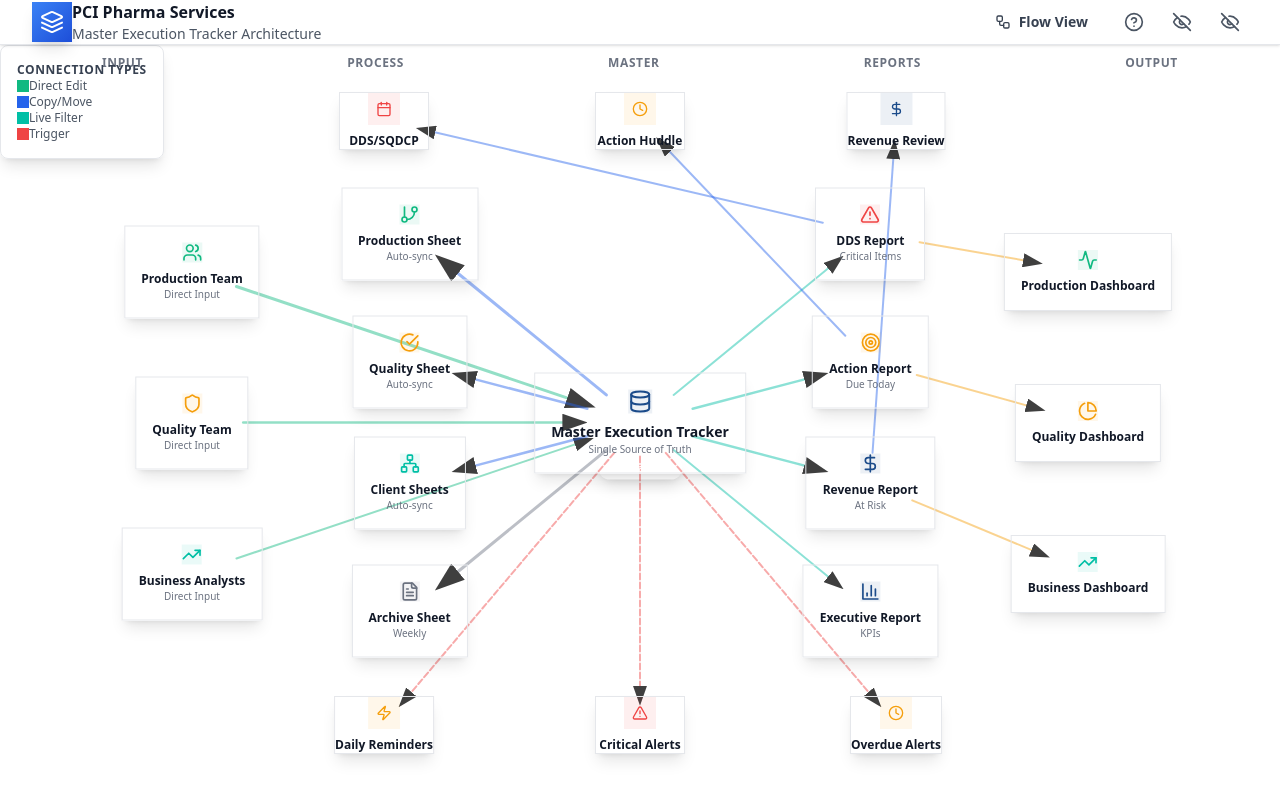
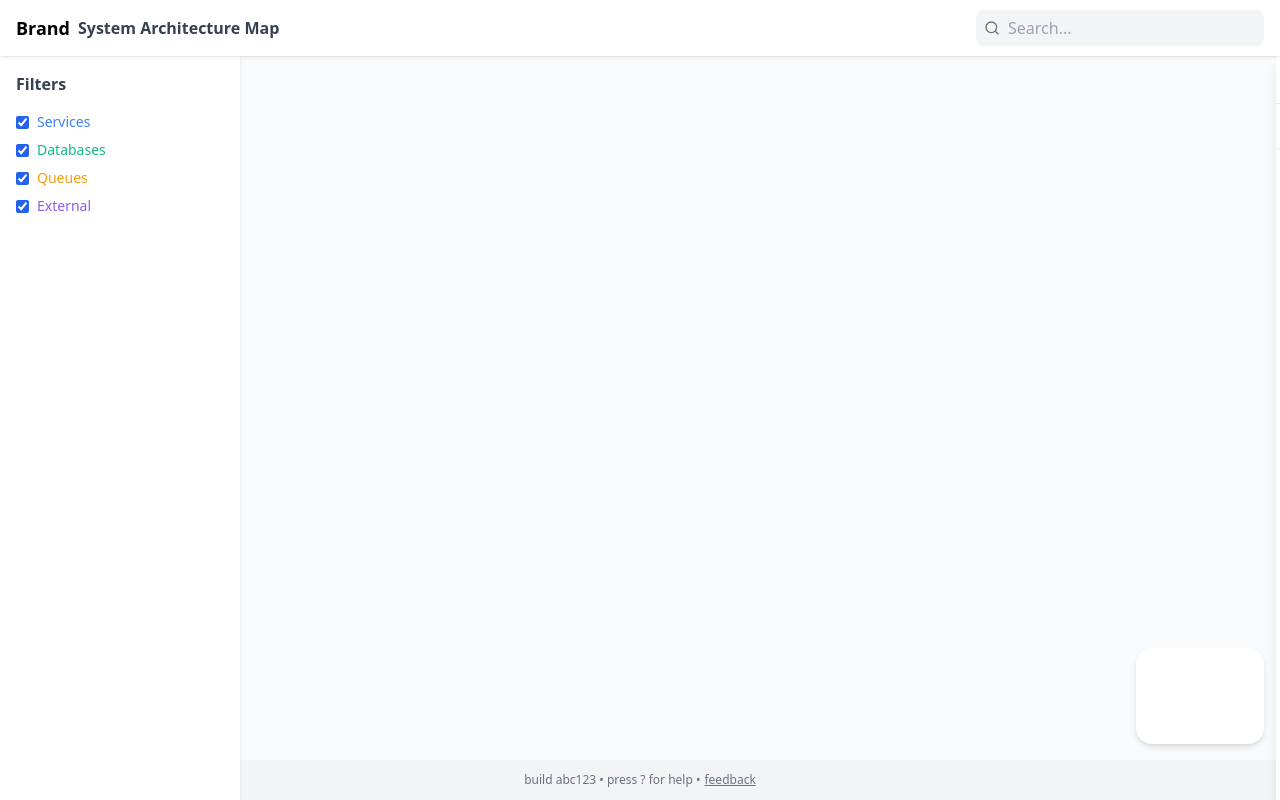
Before and after one commit to Boozy090121/mastersheet, a React (Vite) app: page / in a window 1280 px wide. Built offline with nearby package versions, Linux system fonts and the light colour scheme.

Commit message:
Add redesign layout components

```diff
--- a/src/App.jsx
+++ b/src/App.jsx
@@ -1,6 +1,6 @@
 import React from 'react';
-import SystemArchitectureMap from '../components/SystemArchitectureMap';
+import Layout from './components/Layout';
 
 export default function App() {
-  return <SystemArchitectureMap />;
+  return <Layout />;
 }
--- /dev/null
+++ b/src/components/Footer.jsx
@@ -0,0 +1,9 @@
+import React from 'react';
+
+export default function Footer() {
+  return (
+    <footer className="h-10 bg-gray-100 dark:bg-gray-900 text-xs text-gray-500 flex items-center justify-center">
+      build abc123 • press ? for help • <a href="mailto:feedback@example.com" className="underline ml-1">feedback</a>
+    </footer>
+  );
+}
--- /dev/null
+++ b/src/components/GraphCanvas.jsx
@@ -0,0 +1,44 @@
+import React, { useRef, useEffect } from 'react';
+import { useMap } from '../context/MapContext';
+
+export default function GraphCanvas() {
+  const { nodes, edges, setSelected } = useMap();
+  const svgRef = useRef(null);
+
+  useEffect(() => {
+    // Placeholder for WebWorker based force simulation
+    // TODO: integrate d3-force with a worker for smooth 60fps layout
+  }, [nodes, edges]);
+
+  return (
+    <div className="flex-1 relative">
+      <svg ref={svgRef} className="w-full h-full" aria-label="system-graph">
+        {edges.map((e, i) => (
+          <line
+            key={i}
+            x1="0"
+            y1="0"
+            x2="0"
+            y2="0"
+            stroke="#d1d5db"
+            strokeWidth="1.5"
+          />
+        ))}
+        {nodes.map(n => (
+          <g key={n.id} className="cursor-pointer" onClick={() => setSelected(n)}>
+            <circle r="10" fill="#3b82f6" />
+            <text
+              className="text-xs text-gray-700"
+              x="12"
+              y="4"
+            >
+              {n.label}
+            </text>
+          </g>
+        ))}
+      </svg>
+      {/* Mini map */}
+      <div className="absolute bottom-4 right-4 w-32 h-24 bg-white rounded-2xl shadow-md" />
+    </div>
+  );
+}
--- /dev/null
+++ b/src/components/Header.jsx
@@ -0,0 +1,26 @@
+import React from 'react';
+import { Search } from 'lucide-react';
+import { useMap } from '../context/MapContext';
+
+export default function Header() {
+  const { search, setSearch } = useMap();
+
+  return (
+    <header className="fixed top-0 inset-x-0 h-14 bg-white dark:bg-gray-800 shadow flex items-center px-4 z-40">
+      <div className="flex-1 flex items-center space-x-2">
+        <span className="font-bold text-lg">Brand</span>
+        <h1 className="font-semibold text-gray-700 dark:text-gray-200">System Architecture Map</h1>
+      </div>
+      <div className="relative w-72">
+        <Search className="absolute left-2 top-2.5 w-4 h-4 text-gray-500" />
+        <input
+          aria-label="Search nodes"
+          className="w-full pl-8 pr-2 py-1.5 rounded-lg bg-gray-100 dark:bg-gray-700 focus:outline-none"
+          value={search}
+          onChange={e => setSearch(e.target.value)}
+          placeholder="Search..."
+        />
+      </div>
+    </header>
+  );
+}
--- /dev/null
+++ b/src/components/Layout.jsx
@@ -0,0 +1,32 @@
+import React, { useState } from 'react';
+import Header from './Header';
+import Sidebar from './Sidebar';
+import GraphCanvas from './GraphCanvas';
+import SlideOver from './SlideOver';
+import Footer from './Footer';
+import { MapProvider, useMap } from '../context/MapContext';
+
+function InnerLayout() {
+  const [sidebarOpen, setSidebarOpen] = useState(true);
+  const { selected, setSelected } = useMap();
+
+  return (
+    <div className="flex flex-col h-screen bg-gray-50 dark:bg-gray-950">
+      <Header />
+      <div className="flex flex-1 pt-14 overflow-hidden">
+        <Sidebar open={sidebarOpen} onClose={() => setSidebarOpen(false)} />
+        <GraphCanvas />
+        <SlideOver open={!!selected} onClose={() => setSelected(null)} />
+      </div>
+      <Footer />
+    </div>
+  );
+}
+
+export default function Layout() {
+  return (
+    <MapProvider>
+      <InnerLayout />
+    </MapProvider>
+  );
+}
--- /dev/null
+++ b/src/components/Sidebar.jsx
@@ -0,0 +1,41 @@
+import React from 'react';
+import { motion } from 'framer-motion';
+import { useMap } from '../context/MapContext';
+
+const TYPES = [
+  { key: 'service', label: 'Services', color: 'text-blue-500' },
+  { key: 'database', label: 'Databases', color: 'text-emerald-500' },
+  { key: 'queue', label: 'Queues', color: 'text-amber-500' },
+  { key: 'external', label: 'External', color: 'text-violet-500' }
+];
+
+export default function Sidebar({ open, onClose }) {
+  const { filters, setFilters } = useMap();
+
+  return (
+    <motion.aside
+      initial={{ x: -240 }}
+      animate={{ x: open ? 0 : -240 }}
+      transition={{ type: 'spring', stiffness: 260, damping: 20 }}
+      className="fixed top-14 bottom-0 w-60 bg-white dark:bg-gray-800 shadow z-30 p-4 overflow-y-auto"
+    >
+      <h2 className="font-semibold text-gray-700 dark:text-gray-200 mb-4">Filters</h2>
+      <ul className="space-y-2">
+        {TYPES.map(t => (
+          <li key={t.key} className="flex items-center space-x-2">
+            <input
+              type="checkbox"
+              aria-label={t.label}
+              checked={filters[t.key]}
+              onChange={() =>
+                setFilters({ ...filters, [t.key]: !filters[t.key] })
+              }
+              className="accent-blue-600"
+            />
+            <span className={`${t.color} text-sm`}>{t.label}</span>
+          </li>
+        ))}
+      </ul>
+    </motion.aside>
+  );
+}
--- /dev/null
+++ b/src/components/SlideOver.jsx
@@ -0,0 +1,41 @@
+import React, { useState } from 'react';
+import { motion } from 'framer-motion';
+import { useMap } from '../context/MapContext';
+
+const TABS = ['Properties', 'Connections', 'Timeline', 'Stats'];
+
+export default function SlideOver({ open, onClose }) {
+  const { selected } = useMap();
+  const [tab, setTab] = useState(TABS[0]);
+
+  return (
+    <motion.aside
+      initial={{ x: 380 }}
+      animate={{ x: open ? 0 : 380 }}
+      transition={{ type: 'spring', stiffness: 260, damping: 20 }}
+      className="fixed top-14 right-0 bottom-0 w-96 max-w-full bg-white dark:bg-gray-800 shadow-lg z-30 flex flex-col"
+    >
+      <div className="flex-shrink-0 flex items-center justify-between px-4 h-12 border-b border-gray-200 dark:border-gray-700">
+        <h3 className="font-semibold text-gray-800 dark:text-gray-100">{selected?.label}</h3>
+        <button aria-label="Close details" onClick={onClose} className="p-1 text-gray-500 hover:text-gray-700">×</button>
+      </div>
+      <div className="flex-1 overflow-y-auto">
+        <nav className="flex space-x-4 border-b border-gray-200 dark:border-gray-700 p-2">
+          {TABS.map(t => (
+            <button
+              key={t}
+              onClick={() => setTab(t)}
+              className={`text-sm px-2 py-1 rounded-md focus:outline-none ${tab === t ? 'bg-gray-200 dark:bg-gray-700' : ''}`}
+            >
+              {t}
+            </button>
+          ))}
+        </nav>
+        <div className="p-4 text-sm text-gray-700 dark:text-gray-300">
+          {/* TODO: virtualise large lists */}
+          {tab} content
+        </div>
+      </div>
+    </motion.aside>
+  );
+}
--- /dev/null
+++ b/src/context/MapContext.jsx
@@ -0,0 +1,49 @@
+import React, { createContext, useContext, useState, useMemo } from 'react';
+
+const MapContext = createContext(null);
+
+export function MapProvider({ children }) {
+  // Node and edge data would typically come from API
+  const [nodes] = useState([
+    { id: 'svc-1', label: 'Service A', type: 'service' },
+    { id: 'db-1', label: 'Database', type: 'database' },
+    { id: 'queue-1', label: 'Queue', type: 'queue' },
+    { id: 'ext-1', label: 'External', type: 'external' }
+  ]);
+
+  const [edges] = useState([
+    { source: 'svc-1', target: 'db-1' },
+    { source: 'svc-1', target: 'queue-1' },
+    { source: 'queue-1', target: 'ext-1' }
+  ]);
+
+  const [filters, setFilters] = useState({
+    service: true,
+    database: true,
+    queue: true,
+    external: true
+  });
+
+  const [selected, setSelected] = useState(null);
+  const [search, setSearch] = useState('');
+
+  const filteredNodes = useMemo(
+    () => nodes.filter(n => filters[n.type]),
+    [nodes, filters]
+  );
+
+  const value = {
+    nodes: filteredNodes,
+    edges,
+    selected,
+    setSelected,
+    filters,
+    setFilters,
+    search,
+    setSearch
+  };
+
+  return <MapContext.Provider value={value}>{children}</MapContext.Provider>;
+}
+
+export const useMap = () => useContext(MapContext);
```
